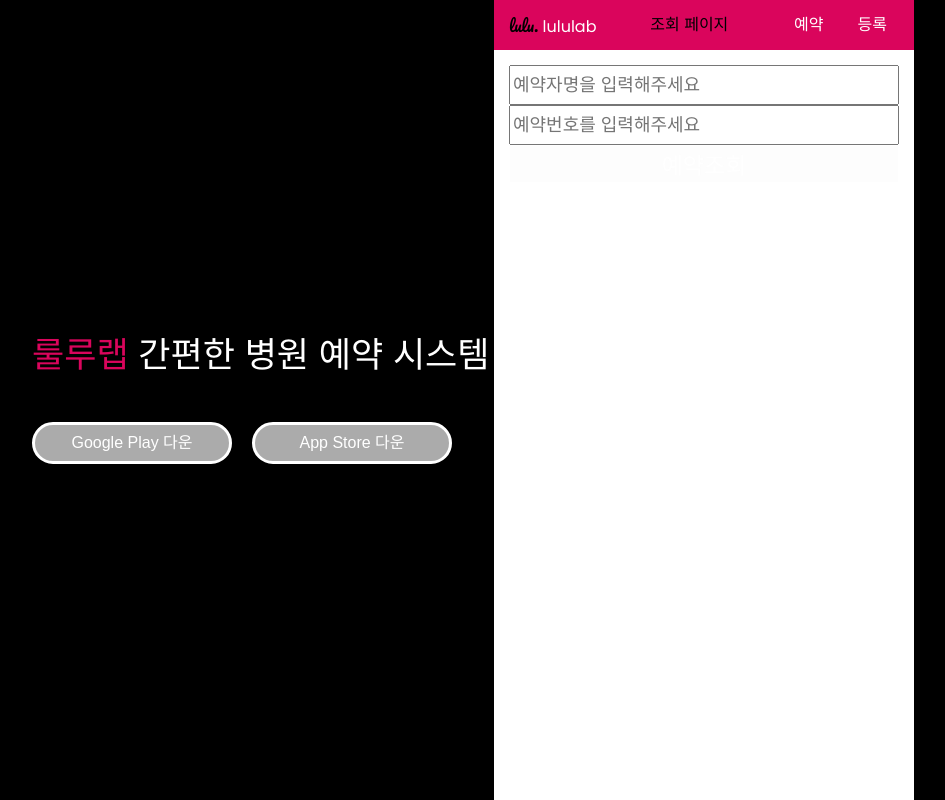
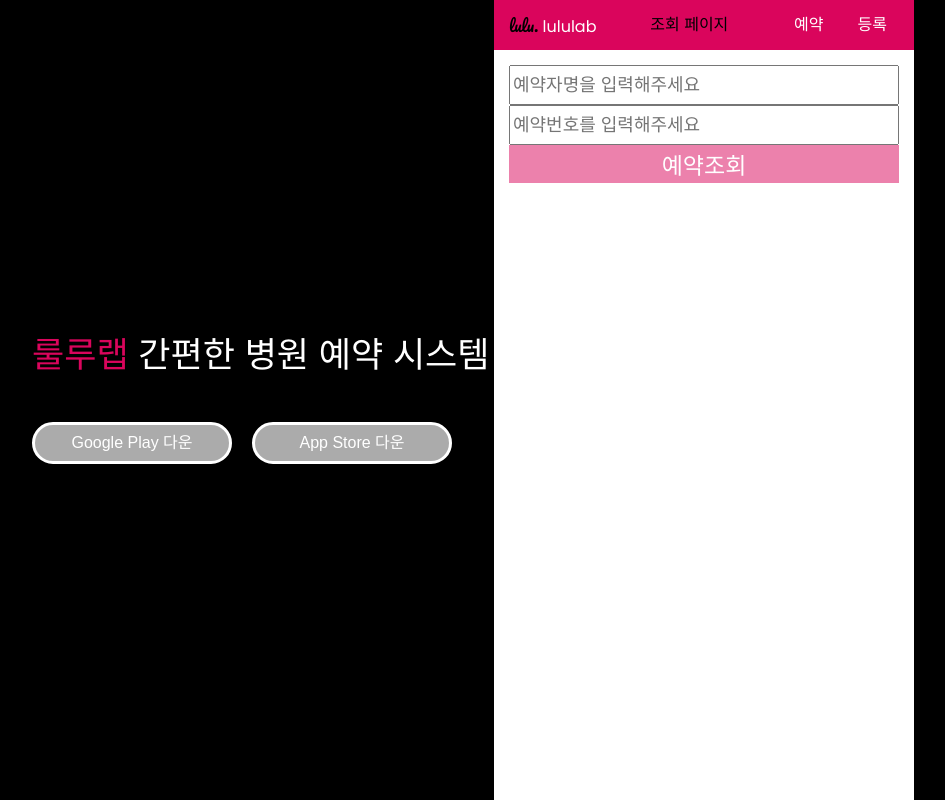
Before and after one commit to socow/lab-reservation-system, a React (Create React App) app: page /find-reservation in a window 1280 px wide. Shown: the whole page, without its empty margins (146-1091 px from the left). Built offline with nearby package versions, Linux system fonts and the light colour scheme.

Commit message:
Fix:theme.js이름 변경에 따른 수정

```diff
--- a/src/pages/Find.page.js
+++ b/src/pages/Find.page.js
@@ -88,8 +88,8 @@ const ReservationCheck = styled.button`
   width: 100%;
   font-size: 23px;
   color: ${colors.white};
-  background-color: ${colors.pink};
-  border: 1.5px solid ${colors.pink};
+  background-color: ${colors.brand};
+  border: 1.5px solid ${colors.brand};
 
   &:disabled {
     opacity: 0.5;
@@ -110,5 +110,5 @@ const UserInformationWrappar = styled.div`
 `;
 const UserInformation = styled.div`
   padding: 7px;
-  border-bottom: 1.5px solid ${colors.pink};
+  border-bottom: 1.5px solid ${colors.brand};
 `;
```
